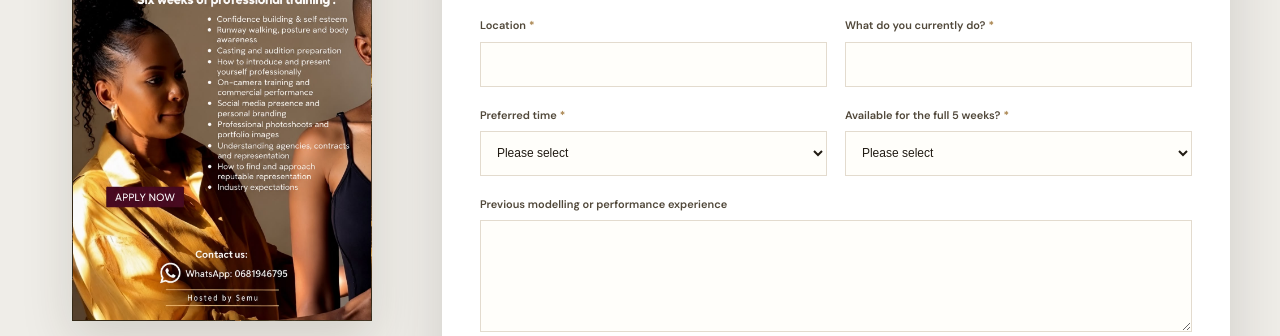
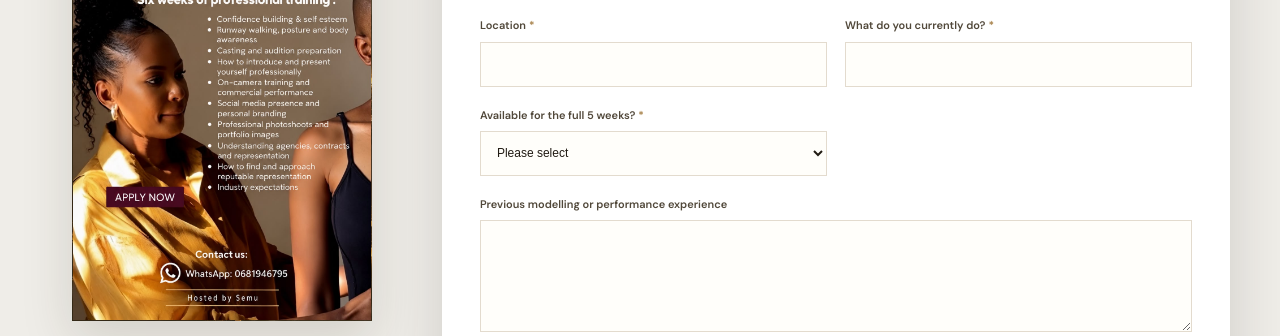
Before and after one commit to spheleleMakau/localfaces, a Django app: page / in a window 1280 px wide. Shown: the part 839-1175 px from the top of the page. Run offline with Django 5.2, Linux system fonts and the light colour scheme.

Commit message:
Remove preferred time from application
Co-authored-by: Copilot <223556219+Copilot@users.noreply.github.com>

```diff
--- a/camp/admin.py
+++ b/camp/admin.py
@@ -74,7 +74,6 @@ class ApplicationAdmin(admin.ModelAdmin):
                     "location",
                     "current_occupation",
                     "preferred_days",
-                    "preferred_time",
                     "available_full_five_weeks",
                     "previous_experience",
                     "areas_of_interest",
--- a/camp/forms.py
+++ b/camp/forms.py
@@ -51,11 +51,6 @@ class ApplicationForm(forms.ModelForm):
         required=True,
         widget=forms.TextInput(attrs={"autocomplete": "organization-title"}),
     )
-    preferred_time = forms.ChoiceField(
-        label="Preferred time",
-        choices=(("", "Please select"), *Application.PreferredTime.choices),
-        required=True,
-    )
     available_full_five_weeks = forms.ChoiceField(
         label="Available for the full 5 weeks?",
         choices=(("", "Please select"), ("yes", "Yes"), ("no", "No")),
@@ -89,7 +84,6 @@ class ApplicationForm(forms.ModelForm):
             "date_of_birth",
             "location",
             "current_occupation",
-            "preferred_time",
             "available_full_five_weeks",
             "previous_experience",
             "social_handle",
--- a/camp/whatsapp.py
+++ b/camp/whatsapp.py
@@ -43,7 +43,6 @@ def build_application_whatsapp_url(application: Application, request):
         f"Email: {application.email}",
         f"WhatsApp: {application.whatsapp_number or 'Not provided'}",
         f"Currently: {application.current_occupation or 'Not provided'}",
-        f"Preferred Time: {application.get_preferred_time_display() or 'Not provided'}",
         "Available for Full 5 Weeks: "
         + (
             "Yes"
--- a/templates/camp/apply.html
+++ b/templates/camp/apply.html
@@ -29,7 +29,7 @@
       </div>
       <div class="form-fields-grid">
         {% for field in form %}
-          {% if field.name == "full_name" or field.name == "email" or field.name == "phone" or field.name == "whatsapp_number" or field.name == "date_of_birth" or field.name == "location" or field.name == "current_occupation" or field.name == "preferred_time" or field.name == "available_full_five_weeks" or field.name == "social_handle" or field.name == "previous_experience" or field.name == "about" or field.name == "guardian_name" or field.name == "guardian_phone" %}
+          {% if field.name == "full_name" or field.name == "email" or field.name == "phone" or field.name == "whatsapp_number" or field.name == "date_of_birth" or field.name == "location" or field.name == "current_occupation" or field.name == "available_full_five_weeks" or field.name == "social_handle" or field.name == "previous_experience" or field.name == "about" or field.name == "guardian_name" or field.name == "guardian_phone" %}
             <div class="form-field {% if field.name == 'about' or field.name == 'previous_experience' %}form-field-wide{% endif %} {% if field.errors %}has-error{% endif %}">
               <label for="{{ field.id_for_label }}">{{ field.label }}{% if field.field.required %}<span class="required-mark">*</span>{% endif %}</label>
               {{ field }}
--- a/templates/camp/shared_application.html
+++ b/templates/camp/shared_application.html
@@ -8,7 +8,7 @@
     <p>This is a private link for agency review. Please do not forward it.</p>
   </div>
   <div class="shared-card">
-    <div class="shared-section"><span>01 / APPLICANT</span><h2>{{ application.full_name }}</h2><dl><dt>Application number</dt><dd>{{ application.application_number }}</dd><dt>Date of birth</dt><dd>{{ application.date_of_birth|date:"j F Y"|default:"Not provided" }}</dd><dt>Age</dt><dd>{{ application.age|default_if_none:"Not provided" }}</dd><dt>Location</dt><dd>{{ application.location }}</dd><dt>Phone</dt><dd>{{ application.phone }}</dd><dt>WhatsApp</dt><dd>{{ application.whatsapp_number|default:"Not provided" }}</dd><dt>Email</dt><dd>{{ application.email }}</dd><dt>Currently</dt><dd>{{ application.current_occupation|default:"Not provided" }}</dd><dt>Preferred days</dt><dd>{{ application.preferred_days|join:", "|default:"Not provided" }}</dd><dt>Preferred time</dt><dd>{{ application.get_preferred_time_display|default:"Not provided" }}</dd><dt>Full 5-week availability</dt><dd>{% if application.available_full_five_weeks is True %}Yes{% elif application.available_full_five_weeks is False %}No{% else %}Not provided{% endif %}</dd><dt>Previous experience</dt><dd>{{ application.previous_experience|default:"Not provided"|linebreaksbr }}</dd><dt>Areas of interest</dt><dd>{{ application.get_interest_labels|join:", "|default:"Not provided" }}</dd><dt>Instagram</dt><dd>{{ application.social_handle|default:"Not provided" }}</dd></dl></div>
+    <div class="shared-section"><span>01 / APPLICANT</span><h2>{{ application.full_name }}</h2><dl><dt>Application number</dt><dd>{{ application.application_number }}</dd><dt>Date of birth</dt><dd>{{ application.date_of_birth|date:"j F Y"|default:"Not provided" }}</dd><dt>Age</dt><dd>{{ application.age|default_if_none:"Not provided" }}</dd><dt>Location</dt><dd>{{ application.location }}</dd><dt>Phone</dt><dd>{{ application.phone }}</dd><dt>WhatsApp</dt><dd>{{ application.whatsapp_number|default:"Not provided" }}</dd><dt>Email</dt><dd>{{ application.email }}</dd><dt>Currently</dt><dd>{{ application.current_occupation|default:"Not provided" }}</dd><dt>Full 5-week availability</dt><dd>{% if application.available_full_five_weeks is True %}Yes{% elif application.available_full_five_weeks is False %}No{% else %}Not provided{% endif %}</dd><dt>Previous experience</dt><dd>{{ application.previous_experience|default:"Not provided"|linebreaksbr }}</dd><dt>Instagram</dt><dd>{{ application.social_handle|default:"Not provided" }}</dd></dl></div>
     {% if application.about or application.guardian_name %}<div class="shared-section"><span>02 / ADDITIONAL DETAILS</span>{% if application.about %}<h3>Additional information</h3><p>{{ application.about|linebreaksbr }}</p>{% endif %}{% if application.guardian_name %}<h3>Parent / guardian</h3><p>{{ application.guardian_name }} · {{ application.guardian_phone }}</p>{% endif %}</div>{% endif %}
     <div class="shared-section"><span>03 / PHOTOGRAPHS</span><p><a href="{% url 'camp:shared_photos' share_token %}">Open photo page</a></p><div class="shared-photos">{% for photo in application.photos.all %}<a href="{% url 'camp:shared_photo' share_token photo.pk %}" target="_blank" rel="noopener"><img src="{% url 'camp:shared_photo' share_token photo.pk %}" alt="Applicant {{ photo.get_photo_type_display }} photograph" loading="lazy"><span>{{ photo.get_photo_type_display }} ↗</span></a>{% empty %}<p>No photographs were uploaded.</p>{% endfor %}</div></div>
     <div class="shared-meta"><span>Submitted {{ application.submitted_at|date:"j F Y, H:i" }}</span><span>Review status: {{ application.get_status_display }}</span></div>
```
Also changed, not shown: camp/tests.py (+4 -3 lines), README.md.
